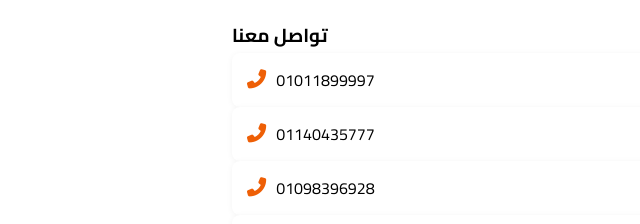
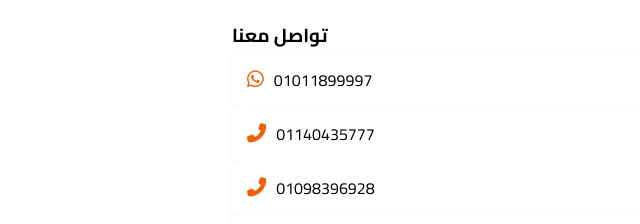
Before and after one commit to raslankoushary/raslan, a plain HTML site: page index.html in a window 1280 px wide. Shown: the part 8188-8412 px from the top of the page, 168-808 px from the left. Drawn offline with Linux system fonts and the light colour scheme.

Commit message:
Update index.html

```diff
--- a/index.html
+++ b/index.html
@@ -271,7 +271,7 @@
             <div class="contact-info">
                 <h3>تواصل معنا</h3>
                 <div class="contact-item">
-                    <i class="fas fa-phone-alt"></i>
+                    <i class="fab fa-whatsapp"></i>
                     <span>01011899997</span>
                 </div>
                 <div class="contact-item">
```
